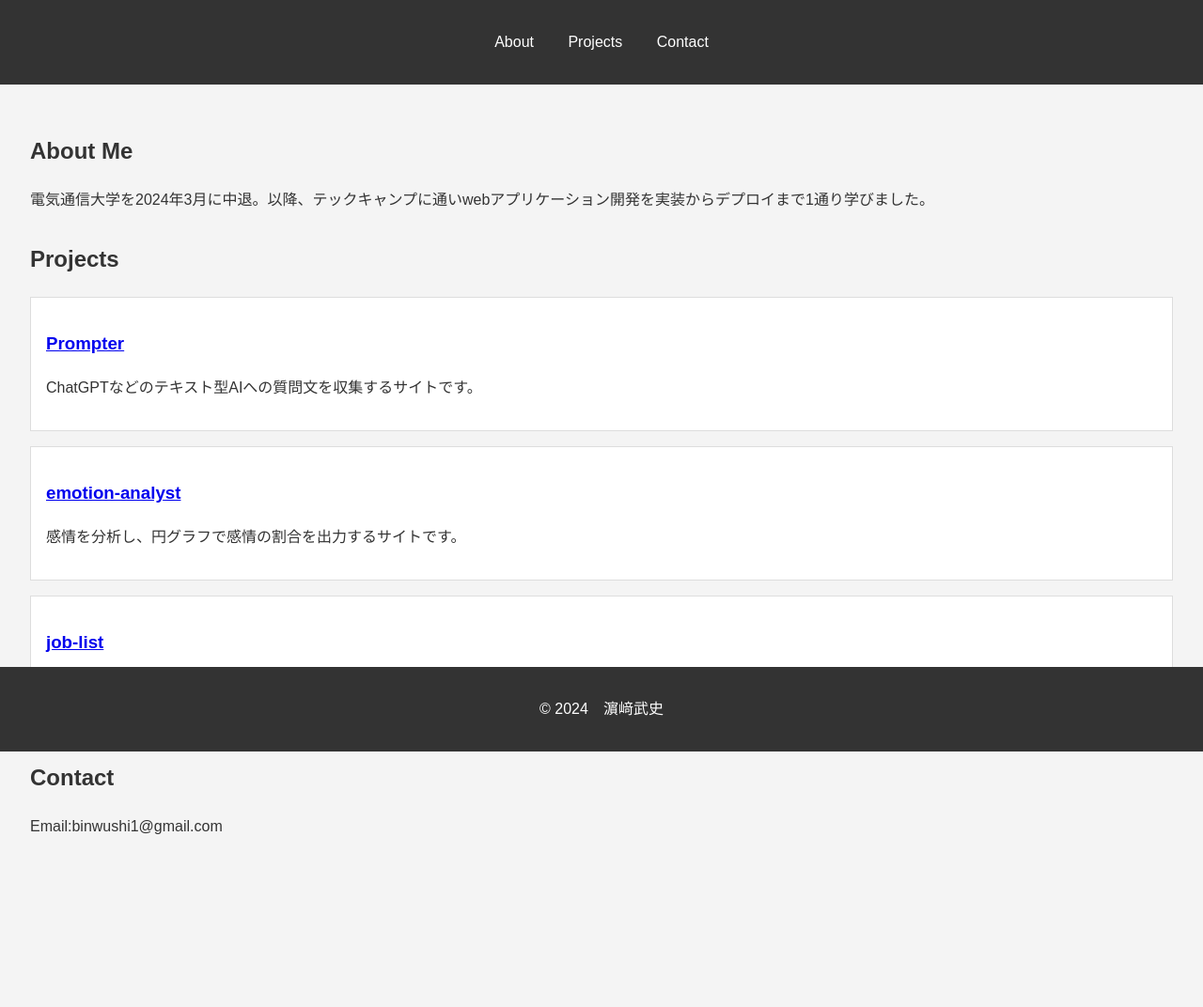
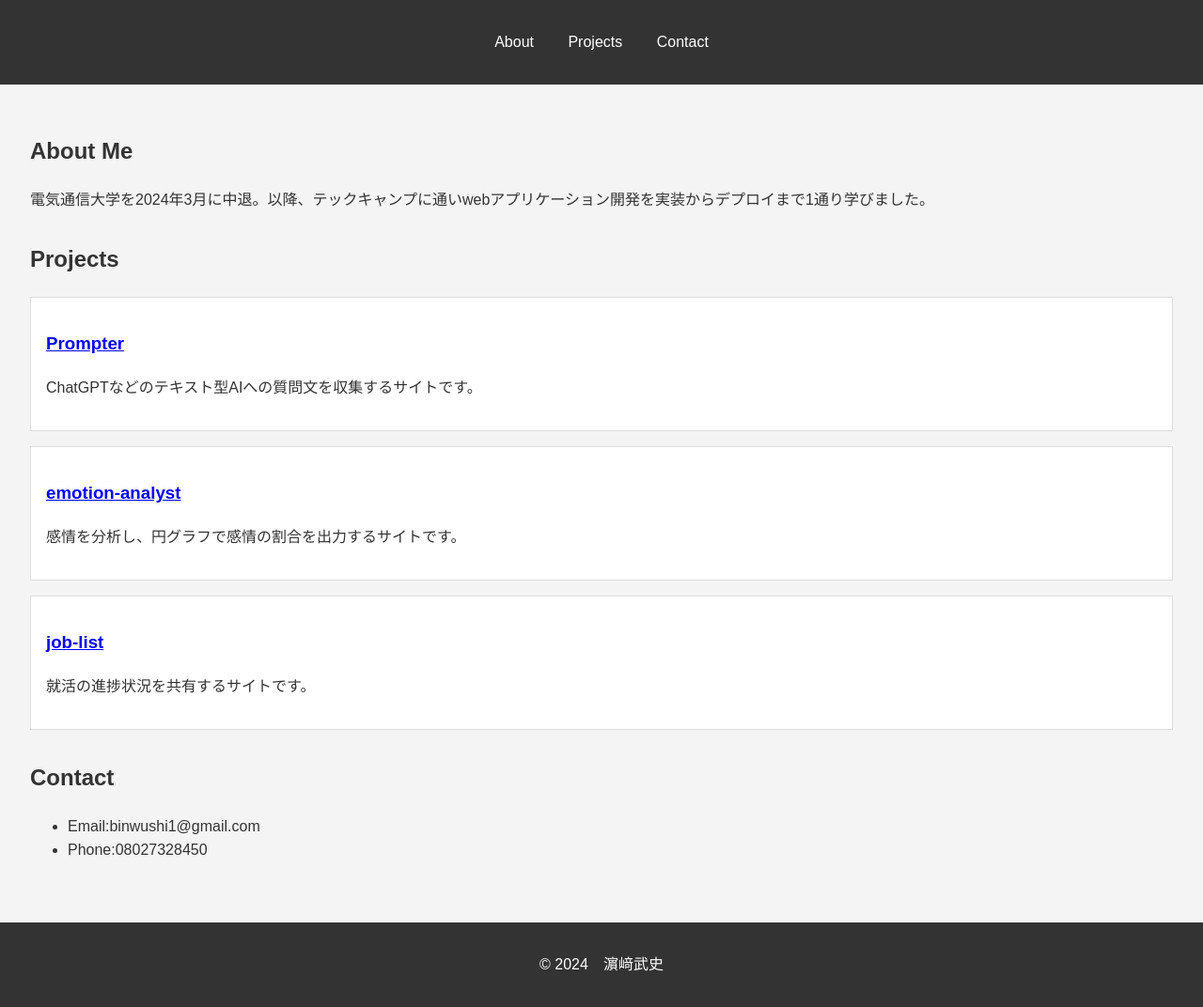
Before and after one commit to Takenoko463/Takenoko463.github.io, a plain HTML site: page index.html in a window 1280 px wide. Shown: the whole page at 94% size. Before the commit the page ends 956 px from the top, so only its background shows below. Drawn offline with Linux system fonts and the light colour scheme.

Commit message:
連絡先情報の記載

```diff
--- a/index.html
+++ b/index.html
@@ -39,7 +39,10 @@
         </section>
         <section id="contact">
             <h2>Contact</h2>
-            <p>Email:binwushi1@gmail.com</p>
+            <ul class="conections">
+              <li class="conection">Email:binwushi1@gmail.com</li>
+              <li class="conection">Phone:08027328450</li>
+            </ul>
         </section>
     </main>
     <footer>
--- a/stylesheets/index.css
+++ b/stylesheets/index.css
@@ -49,7 +49,6 @@ footer {
   color: #fff;
   text-align: center;
   padding: 1rem 0;
-  position: fixed;
   bottom: 0;
   width: 100%;
 }
```
